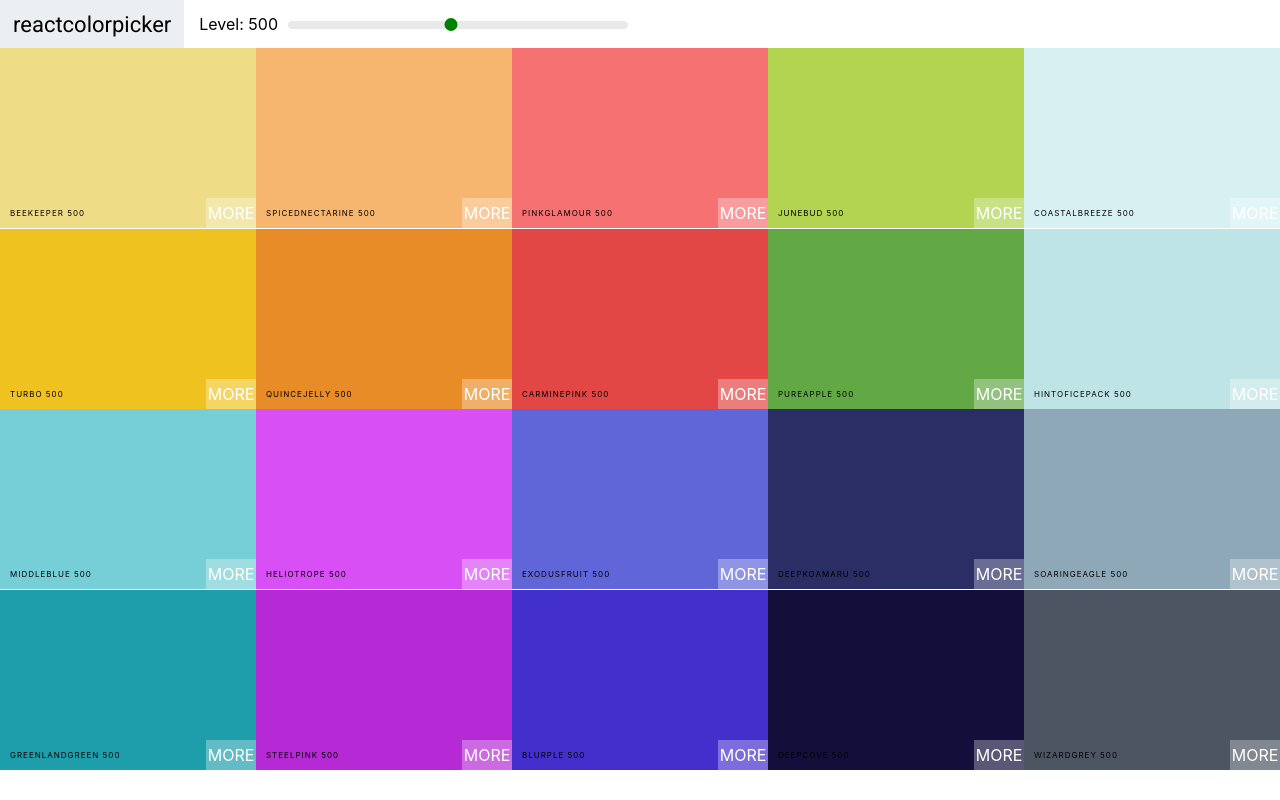
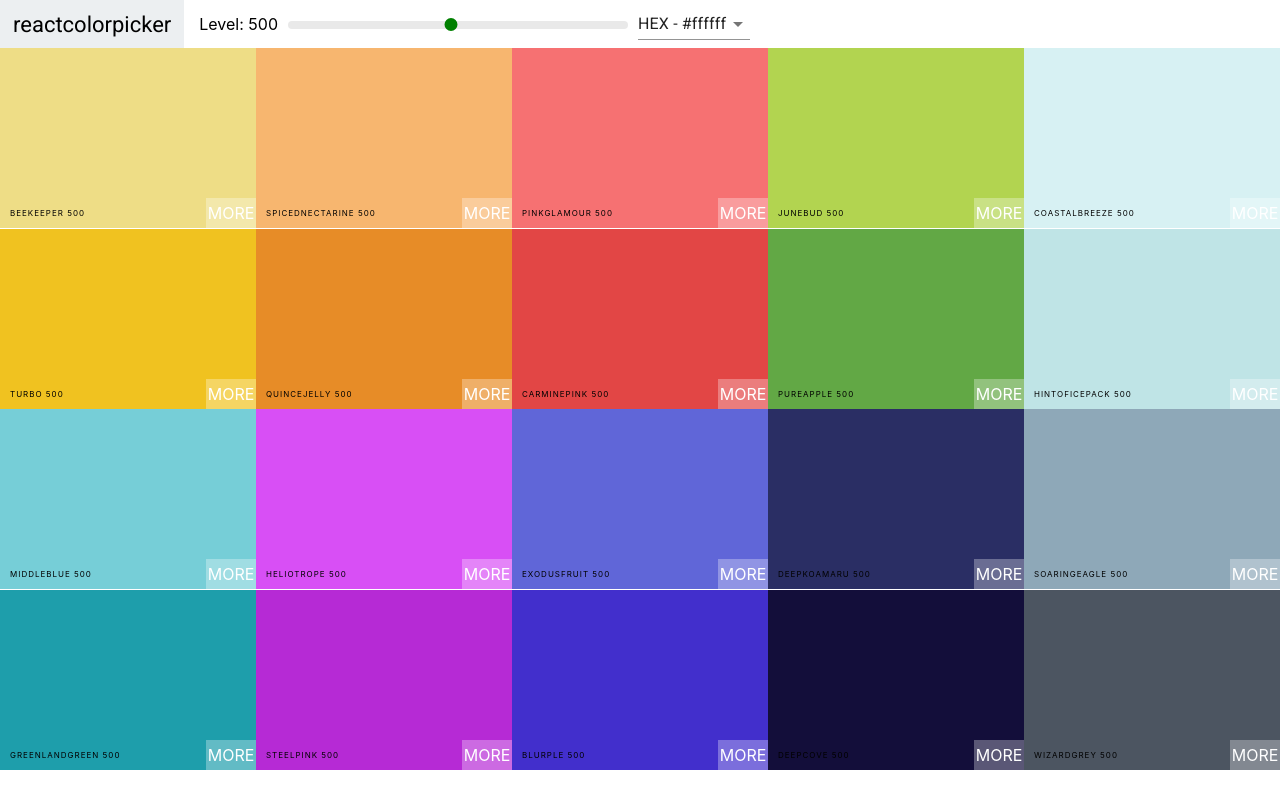
Before and after one commit to cmburch/reactPalette, a React (Create React App) app in the folder react-palette/: page / in a window 1280 px wide. Built offline with nearby package versions, Linux system fonts and the light colour scheme.

Commit message:
added Select and Material UI

```diff
--- a/react-palette/package.json
+++ b/react-palette/package.json
@@ -3,6 +3,7 @@
   "version": "0.1.0",
   "private": true,
   "dependencies": {
+    "@material-ui/core": "^4.0.1",
     "chroma-js": "^2.0.3",
     "rc-slider": "^8.6.6",
     "react": "^16.8.6",
--- a/react-palette/src/Navbar.jsx
+++ b/react-palette/src/Navbar.jsx
@@ -1,11 +1,24 @@
 import React, { Component } from "react";
+import Select from "@material-ui/core/Select";
+import MenuItem from "@material-ui/core/MenuItem";
+
 import Slider from "rc-slider";
 import "rc-slider/assets/index.css";
 import "./Navbar.css";
 
 class Navbar extends Component {
+  constructor(props) {
+    super(props);
+    this.state = { format: "hex" };
+    this.handleChange = this.handleChange.bind(this);
+  }
+  handleChange(e) {
+    this.setState({ format: e.target.value });
+    this.props.handleChange(e.target.value);
+  }
   render() {
     const { level, changeLevel } = this.props;
+    const { format } = this.state;
     return (
       <header className='Navbar'>
         <div className='logo'>
@@ -23,6 +36,13 @@
             />
           </div>
         </div>
+        <div className='select-container'>
+          <Select value={format} onChange={this.handleChange}>
+            <MenuItem value='hex'>HEX - #ffffff</MenuItem>
+            <MenuItem value='rgb'>RGB - rgb(255,255,255)</MenuItem>
+            <MenuItem value='rgba'>RGBA - rgba(255,255,255, 1.0)</MenuItem>
+          </Select>
+        </div>
       </header>
     );
   }
--- a/react-palette/src/Palette.jsx
+++ b/react-palette/src/Palette.jsx
@@ -6,21 +6,29 @@
 class Palette extends Component {
   constructor(props) {
     super(props);
-    this.state = { level: 500 };
+    this.state = { level: 500, format: "hex" };
     this.changeLevel = this.changeLevel.bind(this);
+    this.changeFormat = this.changeFormat.bind(this);
   }
   changeLevel(level) {
     this.setState({ level });
   }
+  changeFormat(val) {
+    this.setState({ format: val });
+  }
   render() {
     const { colors } = this.props.palette;
-    const { level } = this.state;
+    const { level, format } = this.state;
     const colorBoxes = colors[level].map(color => (
-      <ColorBox background={color.hex} name={color.name} />
+      <ColorBox background={color[format]} name={color.name} />
     ));
     return (
       <div className='Palette'>
-        <Navbar level={level} changeLevel={this.changeLevel} />
+        <Navbar
+          level={level}
+          changeLevel={this.changeLevel}
+          handleChange={this.changeFormat}
+        />
         {/* Navbar goes here */}
         <div className='Palette-colors'>{colorBoxes}</div>
         {/* footer eventually */}
--- a/react-palette/src/colorHelpers.js
+++ b/react-palette/src/colorHelpers.js
@@ -21,7 +21,7 @@
          rgb: chroma(scale[i]).css(),
          rgba: chroma(scale[i])
            .css()
-           .replace("rgba", "rgba")
+           .replace("rgb", "rgba")
            .replace(")", ",1.0)")
        });
      }
```
Also changed, not shown: 1 other file (tests, documents, lock files or other folders). Lines whose indentation alone changed are shown as unchanged.
